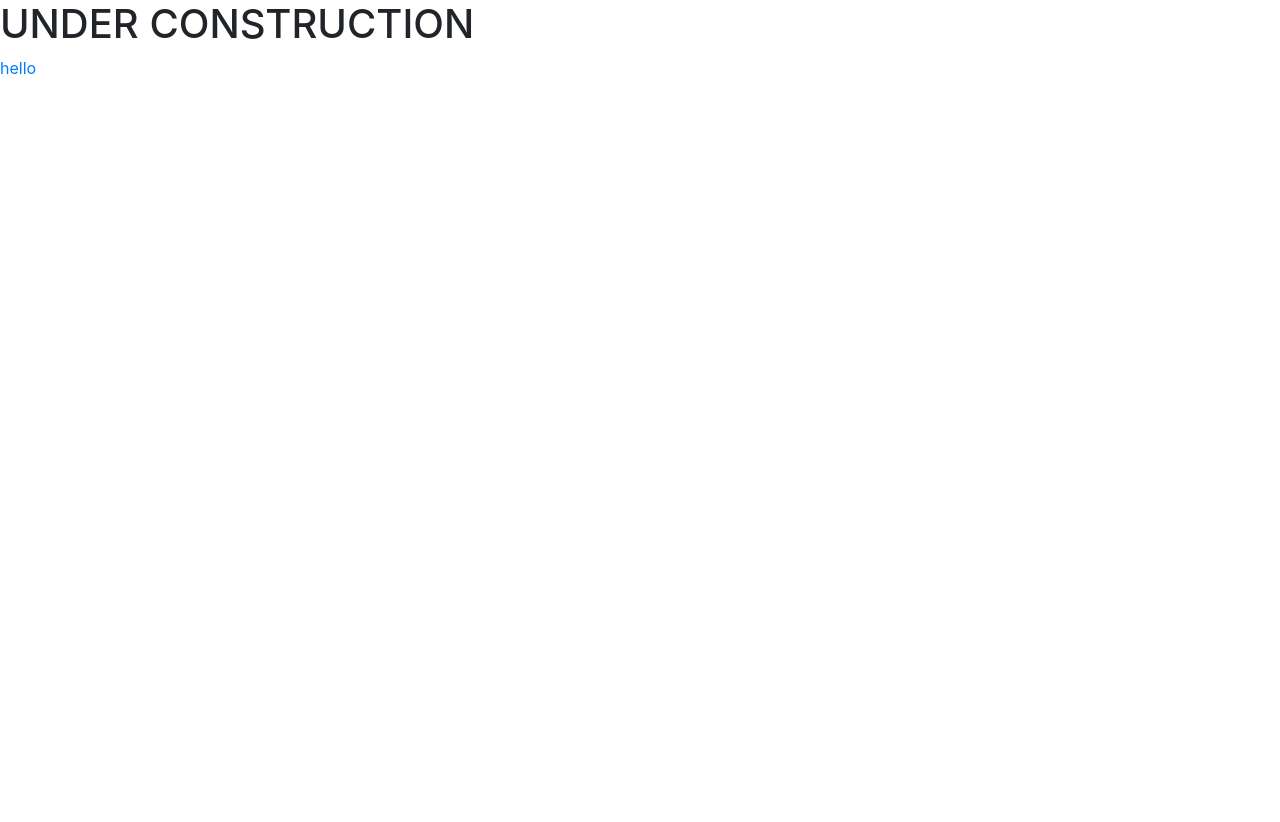
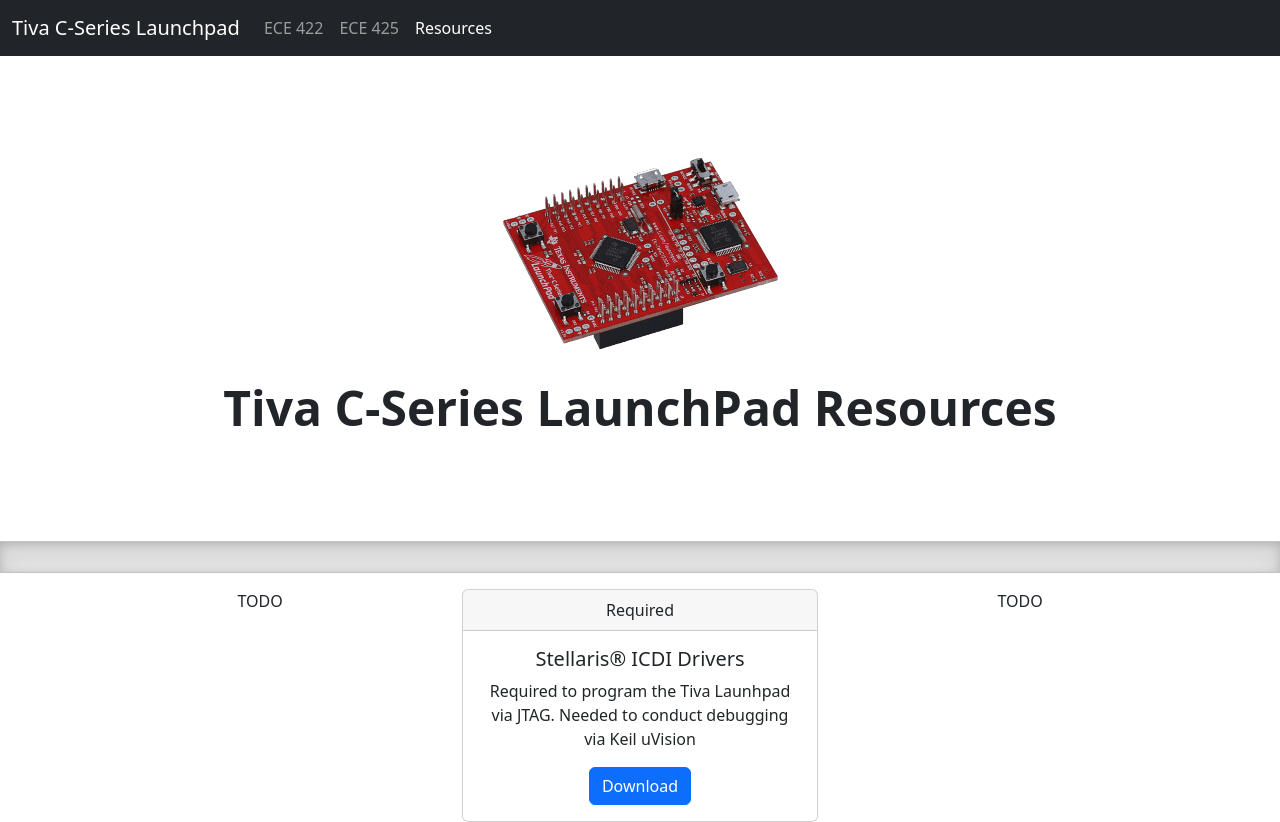
Before and after one commit to csun-ece-mars/tiva-cseries-launchpad-resources, a plain HTML site: page index.html in a window 1280 px wide. Before the commit the page ends 800 px from the top, so only its background shows below. Drawn offline with nearby package versions, Linux system fonts and the light colour scheme.

Commit message:
updated page to include stellaris ICDI driver link

```diff
--- a/index.html
+++ b/index.html
@@ -1,25 +1,90 @@
 <!doctype html>
 <html lang="en">
-  <head>
-    <!-- Required meta tags -->
+
+<head>
     <meta charset="utf-8">
-    <meta name="viewport" content="width=device-width, initial-scale=1, shrink-to-fit=no">
+    <meta name="viewport" content="width=device-width, initial-scale=1">
+    <title>Tiva C-Series LaunchPad Resources</title>
+    <link href="https://cdn.jsdelivr.net/npm/bootstrap@5.2.2/dist/css/bootstrap.min.css" rel="stylesheet"
+        integrity="sha384-Zenh87qX5JnK2Jl0vWa8Ck2rdkQ2Bzep5IDxbcnCeuOxjzrPF/et3URy9Bv1WTRi" crossorigin="anonymous">
 
-    <!-- Bootstrap CSS -->
-    <link rel="stylesheet" href="https://cdn.jsdelivr.net/npm/bootstrap@4.3.1/dist/css/bootstrap.min.css" integrity="sha384-ggOyR0iXCbMQv3Xipma34MD+dH/1fQ784/j6cY/iJTQUOhcWr7x9JvoRxT2MZw1T" crossorigin="anonymous">
+    <link rel="stylesheet" href="style.css">
 
-    <title>CSUN ECE DEV</title>
-  </head>
-  <body>
-    <h1>UNDER CONSTRUCTION</h1>
+</head>
 
-    <a href="EduBaseV2_Tiva_user_guide_ver1.12.pdf" download="Tiva_User_Guide" target="blank">
-        hello
-    </a>
-    <!-- Optional JavaScript -->
-    <!-- jQuery first, then Popper.js, then Bootstrap JS -->
-    <script src="https://code.jquery.com/jquery-3.3.1.slim.min.js" integrity="sha384-q8i/X+965DzO0rT7abK41JStQIAqVgRVzpbzo5smXKp4YfRvH+8abtTE1Pi6jizo" crossorigin="anonymous"></script>
-    <script src="https://cdn.jsdelivr.net/npm/popper.js@1.14.7/dist/umd/popper.min.js" integrity="sha384-UO2eT0CpHqdSJQ6hJty5KVphtPhzWj9WO1clHTMGa3JDZwrnQq4sF86dIHNDz0W1" crossorigin="anonymous"></script>
-    <script src="https://cdn.jsdelivr.net/npm/bootstrap@4.3.1/dist/js/bootstrap.min.js" integrity="sha384-JjSmVgyd0p3pXB1rRibZUAYoIIy6OrQ6VrjIEaFf/nJGzIxFDsf4x0xIM+B07jRM" crossorigin="anonymous"></script>
-  </body>
+<body>
+
+    <nav class="navbar navbar-dark navbar-expand-lg bg-dark stick-top">
+        <div class="container-fluid">
+            <a class="navbar-brand" href="#">Tiva C-Series Launchpad</a>
+            <button class="navbar-toggler" type="button" data-bs-toggle="collapse" data-bs-target="#navbarNav"
+                aria-controls="navbarNav" aria-expanded="false" aria-label="Toggle navigation">
+                <span class="navbar-toggler-icon"></span>
+            </button>
+            <div class="collapse navbar-collapse" id="navbarNav">
+                <ul class="navbar-nav">
+                    <li class="nav-item">
+                        <a class="nav-link" href="#">ECE 422</a>
+                    </li>
+                    <li class="nav-item">
+                        <a class="nav-link" href="#">ECE 425</a>
+                    </li>
+                    <li class="nav-item">
+                        <a class="nav-link active" aria-current="page" href="#">Resources</a>
+                    </li>
+
+                </ul>
+            </div>
+        </div>
+    </nav>
+
+    <div class="px-4 py-5 my-5 text-center">
+        <img class="d-block mx-auto mb-4" src="image/ek-tm4c123gxl-angled.png">
+        <h1 class="display-5 fw-bold">Tiva C-Series LaunchPad Resources</h1>
+        <div class="col-lg-6 mx-auto">
+            <!-- <p class="lead mb-4">Quickly design and customize responsive mobile-first sites with Bootstrap, the world’s
+                most popular front-end open source toolkit, featuring Sass variables and mixins, responsive grid system,
+                extensive prebuilt components, and powerful JavaScript plugins.</p> -->
+        </div>
+    </div>
+
+    <div class="b-example-divider"></div>
+
+    <div class="container text-center pt-3">
+        <div class="row">
+            <div class="col">
+                TODO
+            </div>
+            <div class="col">
+
+                <div class="card">
+                    <div class="card-header">
+                        Required
+                    </div>
+                    <div class="card-body">
+                        <h5 class="card-title">Stellaris® ICDI Drivers</h5>
+                        <p class="card-text">Required to program the Tiva Launhpad via JTAG. Needed to conduct debugging
+                            via Keil uVision</p>
+                        <a href="https://www.ti.com/tool/STELLARIS_ICDI_DRIVERS" target="blank"
+                            class="btn btn-primary">Download</a>
+                    </div>
+                </div>
+            </div>
+            <div class="col">
+                TODO
+            </div>
+        </div>
+    </div>
+
+
+
+    <script src="https://cdn.jsdelivr.net/npm/@popperjs/core@2.11.6/dist/umd/popper.min.js"
+        integrity="sha384-oBqDVmMz9ATKxIep9tiCxS/Z9fNfEXiDAYTujMAeBAsjFuCZSmKbSSUnQlmh/jp3"
+        crossorigin="anonymous"></script>
+    <script src="https://cdn.jsdelivr.net/npm/bootstrap@5.2.2/dist/js/bootstrap.min.js"
+        integrity="sha384-IDwe1+LCz02ROU9k972gdyvl+AESN10+x7tBKgc9I5HFtuNz0wWnPclzo6p9vxnk"
+        crossorigin="anonymous"></script>
+
+</body>
+
 </html>
--- /dev/null
+++ b/style.css
@@ -0,0 +1,7 @@
+.b-example-divider {
+    height: 2rem;
+    background-color: rgba(0, 0, 0, .1);
+    border: solid rgba(0, 0, 0, .15);
+    border-width: 1px 0;
+    box-shadow: inset 0 .5em 1.5em rgba(0, 0, 0, .1), inset 0 .125em .5em rgba(0, 0, 0, .15);
+  }
```
Also changed, not shown: image/ek-tm4c123gxl-angled.png (added).
